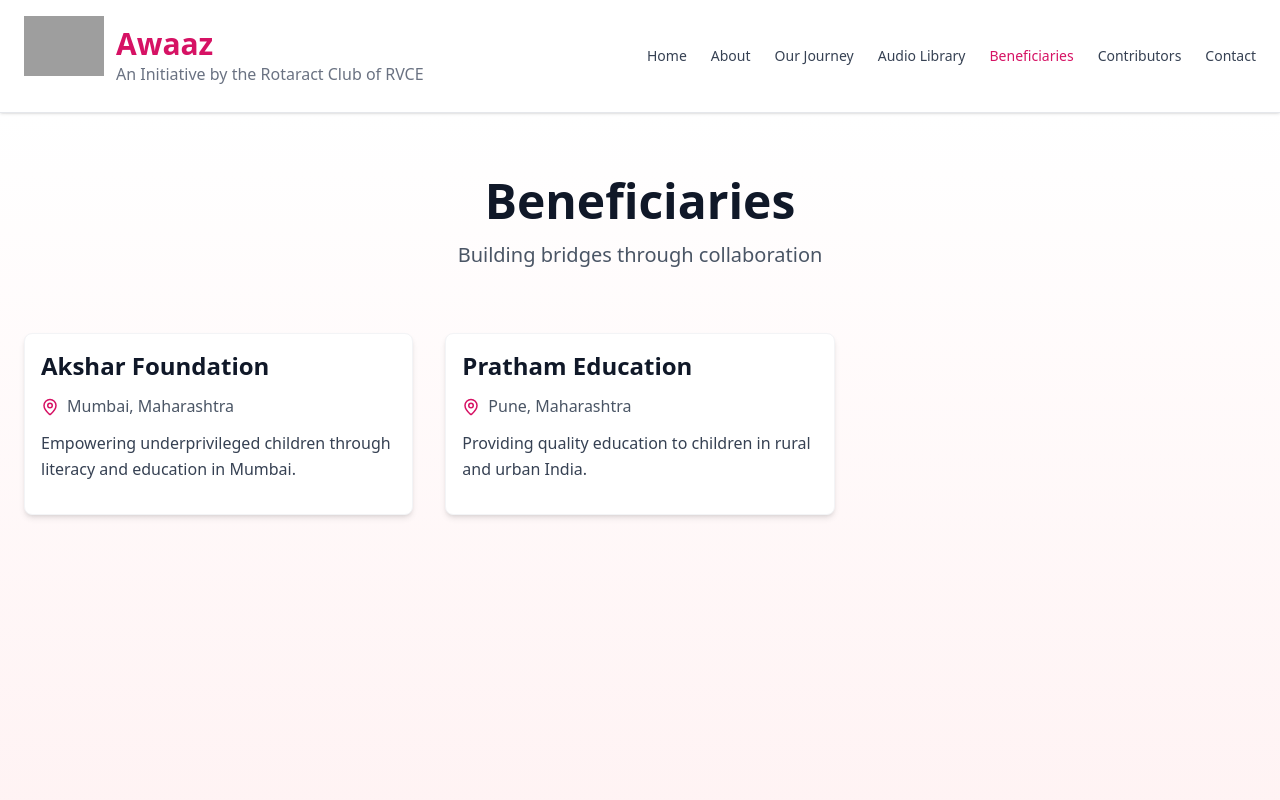
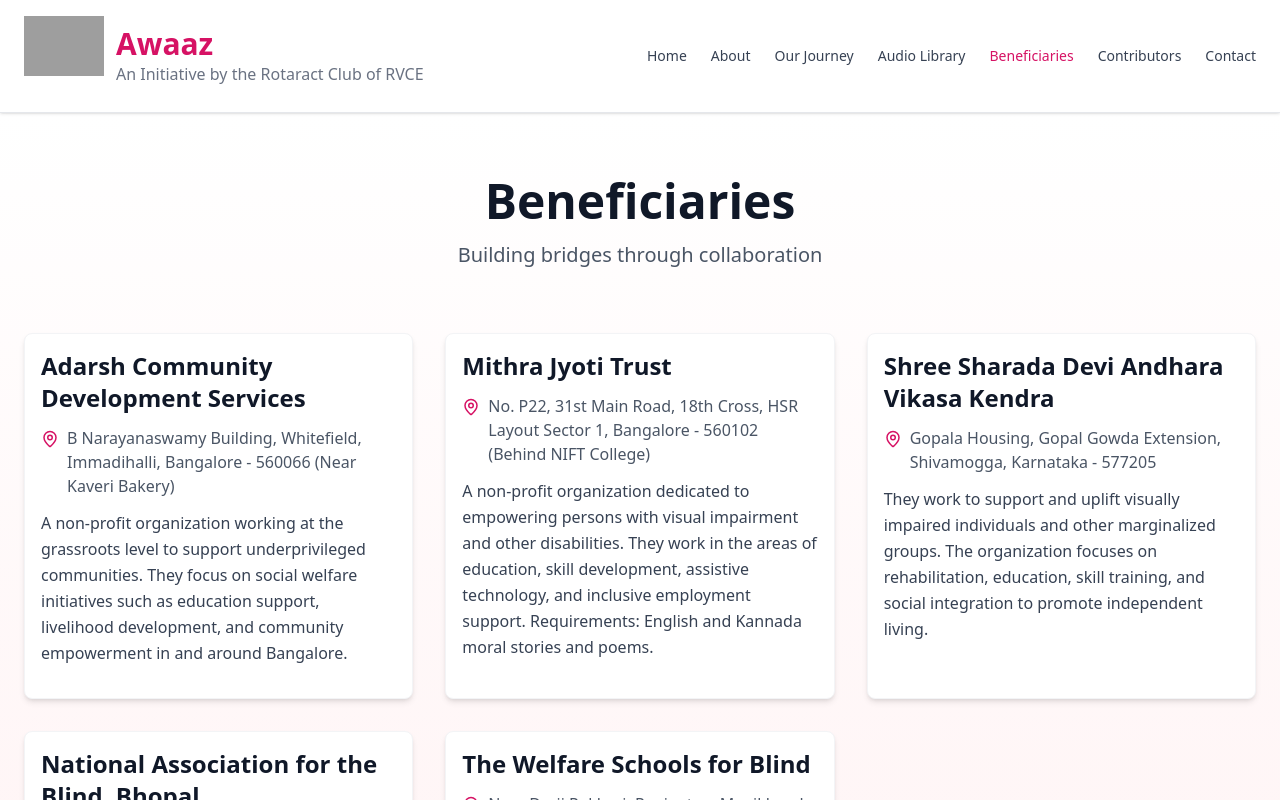
Before and after one commit to samkitsamsukha/awaaz-rotaract-rvce, a React (Vite) app: page / in a window 1280 px wide. Both pictures are taken after a click on the button "Beneficiaries". Shown: the top 800 px of the page. Built offline with nearby package versions, Linux system fonts and the light colour scheme; grey boxes are pictures that could not be loaded.

Commit message:
add ngo data

```diff
--- a/src/components/Partners.jsx
+++ b/src/components/Partners.jsx
@@ -1,19 +1,34 @@
 import React from "react";
 import { MapPin } from "lucide-react";
+
 const partnerNGOs = [
-  {
-    name: "Akshar Foundation",
-    description: "Empowering underprivileged children through literacy and education in Mumbai.",
-    requirement: "Audio stories and educational content in Marathi and Hindi for children aged 6-12.",
-    location: "Mumbai, Maharashtra",
-  },
-  {
-    name: "Pratham Education",
-    description: "Providing quality education to children in rural and urban India.",
-    requirement: "Engaging audio lessons and stories in English and Hindi for children aged 5-10.",
-    location: "Pune, Maharashtra",
-  }
+    {
+        name: "Adarsh Community Development Services",
+        description: "A non-profit organization working at the grassroots level to support underprivileged communities. They focus on social welfare initiatives such as education support, livelihood development, and community empowerment in and around Bangalore.",
+        location: "B Narayanaswamy Building, Whitefield, Immadihalli, Bangalore - 560066 (Near Kaveri Bakery)"
+    },
+    {
+        name: "Mithra Jyoti Trust",
+        description: "A non-profit organization dedicated to empowering persons with visual impairment and other disabilities. They work in the areas of education, skill development, assistive technology, and inclusive employment support. Requirements: English and Kannada moral stories and poems.",
+        location: "No. P22, 31st Main Road, 18th Cross, HSR Layout Sector 1, Bangalore - 560102 (Behind NIFT College)"
+    },
+    {
+        name: "Shree Sharada Devi Andhara Vikasa Kendra",
+        description: "They work to support and uplift visually impaired individuals and other marginalized groups. The organization focuses on rehabilitation, education, skill training, and social integration to promote independent living.",
+        location: "Gopala Housing, Gopal Gowda Extension, Shivamogga, Karnataka - 577205"
+    },
+    {
+        name: "National Association for the Blind, Bhopal",
+        description: "They work towards the welfare and empowerment of persons with visual impairment. They focus on education, rehabilitation, skill development, assistive aids, and promoting equal opportunities for independent living. Requirements: Kannada moral stories.",
+        location: "Shri Rameshwaram, Bagmugaliya, Bhopal, Madhya Pradesh - 462043"
+    },
+    {
+        name: "The Welfare Schools for Blind",
+        description: "They provide specialized education and residential care for children with visual impairment. The school focuses on inclusive learning, life skills training, and rehabilitation to help students lead independent and confident lives.",
+        location: "Near Darji Pokhari, Ranipatna, Manikhamb, Balasore, Gopalgoan, Odisha - 756001"
+    }
 ];
+
 
 export default function PartnersPage() {
     return <div className="min-h-screen bg-gradient-to-b from-white to-rose-50">
```
